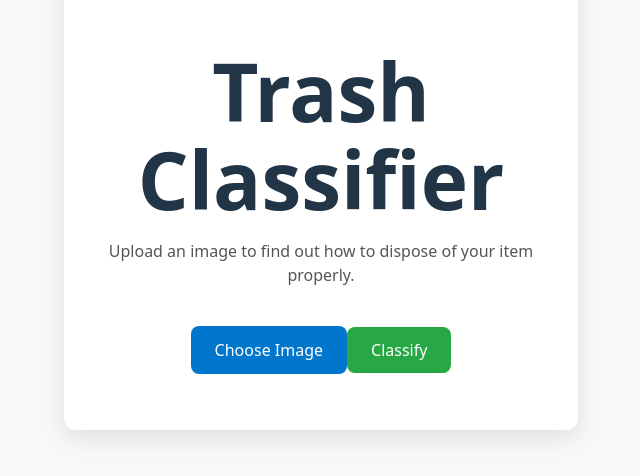
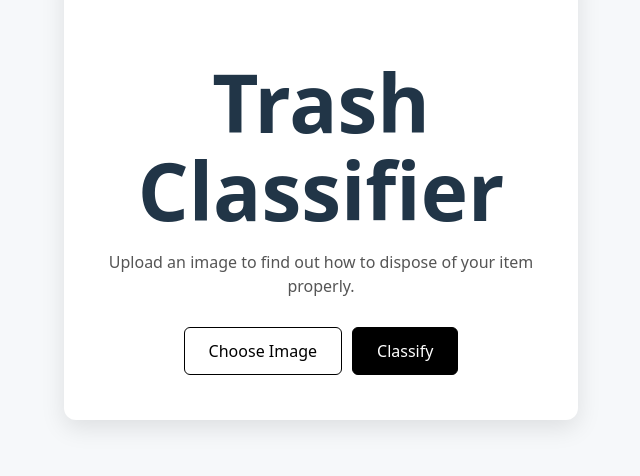
Before and after one commit to pearloyewole/SortWise, a React (Vite) app: page /classify in a window 1280 px wide. Shown: the part 208-684 px from the top of the page, without its empty margins (319-959 px from the left). Built offline with nearby package versions, Linux system fonts and the light colour scheme.

Commit message:
fixed button

```diff
--- a/src/index.css
+++ b/src/index.css
@@ -176,16 +176,19 @@
 }
 
 .upload-btn {
-  background-color: #0077cc;
-  color: white;
+  background-color: white;
+  color: black;
   padding: 0.75rem 1.5rem;
-  border-radius: 8px;
-  display: inline-block;
-  transition: background-color 0.3s;
+  border: 1px solid black;
+  border-radius: 6px;
+  cursor: pointer;
+  margin: 5px;
 }
 
 .upload-btn:hover {
-  background-color: #005fa3;
+  transition: color 0.3s;
+  border-color: #005fa3;
+  color:#005fa3;
 }
 
 .preview-container {
@@ -198,23 +201,26 @@
 }
 
 .action-btn {
-  background-color: #28a745;
+  border: 1px solid black;
+  background-color: black;
   color: white;
   padding: 0.75rem 1.5rem;
-  border-radius: 8px;
-  border: none;
+  border-radius: 6px;
+  cursor: pointer;
+  margin: 5px;
   font-size: 1rem;
   cursor: pointer;
-  margin-top: 1rem;
   transition: background-color 0.3s;
 }
 
 .action-btn:hover:not(.disabled) {
-  background-color: #218838;
+  border-color: #218838;
+  color: #218838;
+  transition: color 0.3s;
 }
 
 .disabled {
-  background-color: #a5d6a7;
+  border-color: #a5d6a7;
   cursor: not-allowed;
 }
 
```
